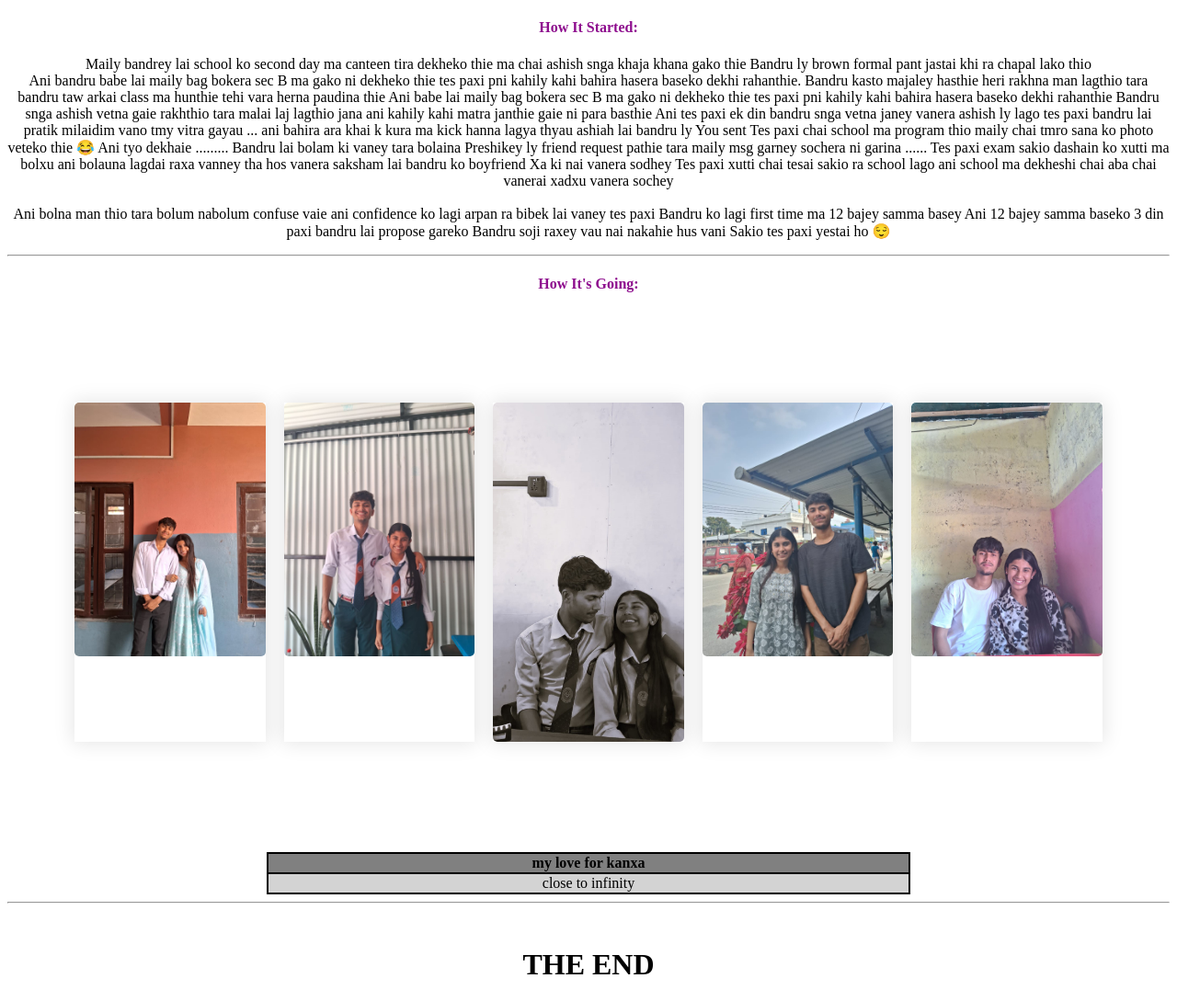
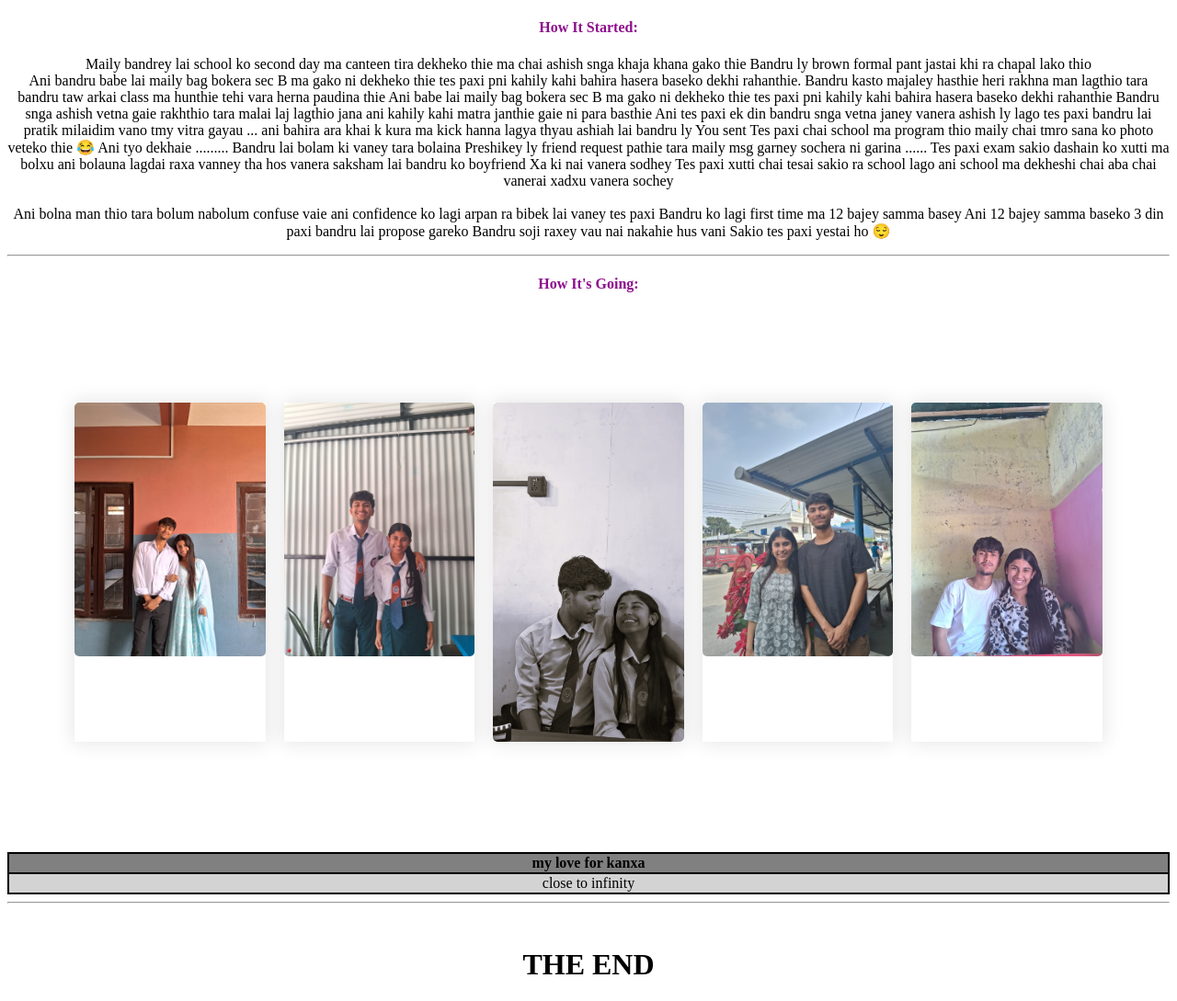
Before and after one commit to umang-hacker/preshika, a plain HTML site: page about.html in a window 1280 px wide. Shown: the whole page at 92% size. Drawn offline with Linux system fonts and the light colour scheme.

Commit message:
Update about.html

```diff
--- a/about.html
+++ b/about.html
@@ -93,13 +93,14 @@
 
        <!-- <h3 style="text-align: center;">store hours</h3>-->
 
-        <table bgcolor="black" width="700" align="center">
+        <table bgcolor="black" width="100%" align="center">
        <tr bgcolor="grey">
            <th width="100">my love for kanxa</th>
 
         </tr>
         <tr bgcolor="lightgrey" align="center">
            <td>close to infinity</td>
+
 
         </tr>
         </table>
```
